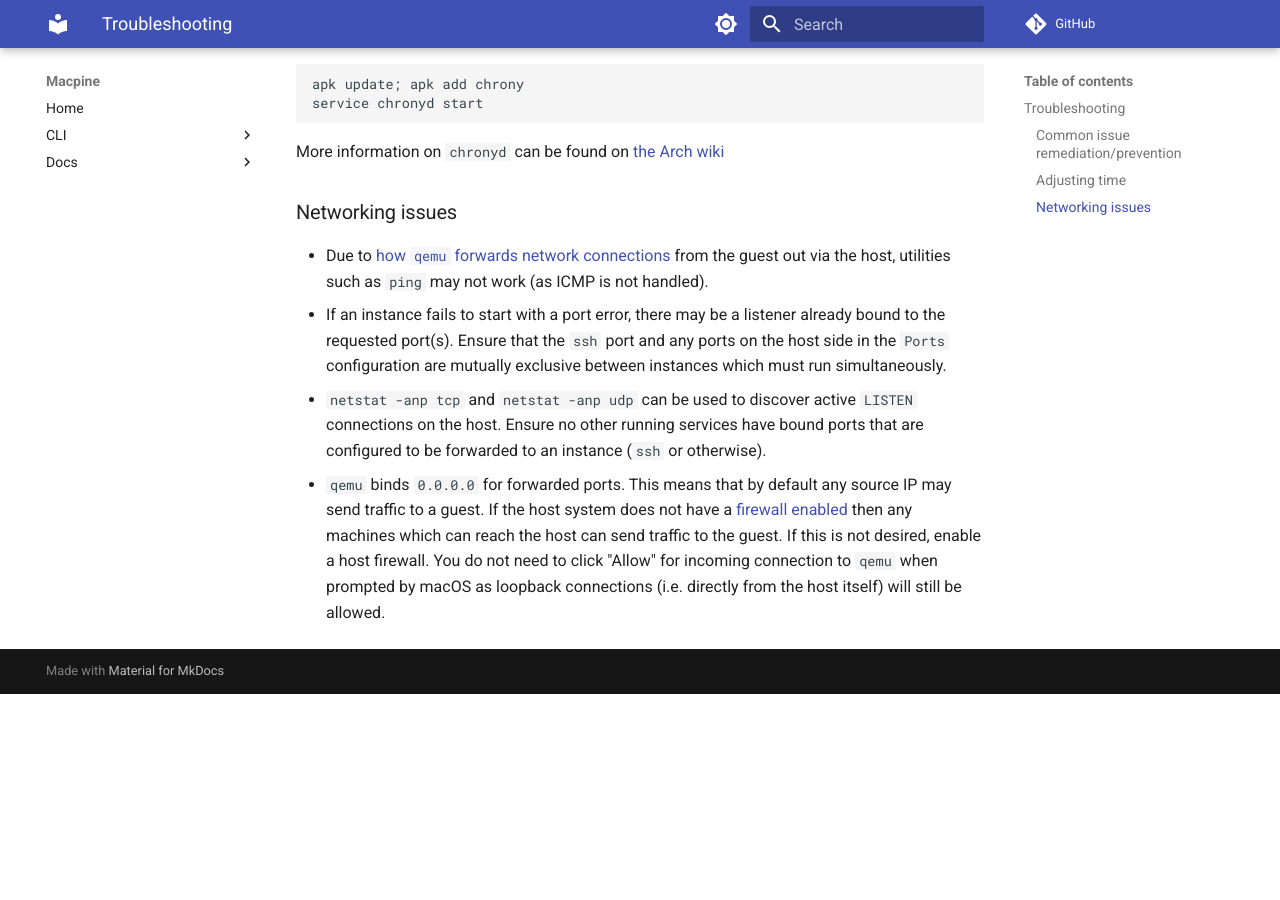
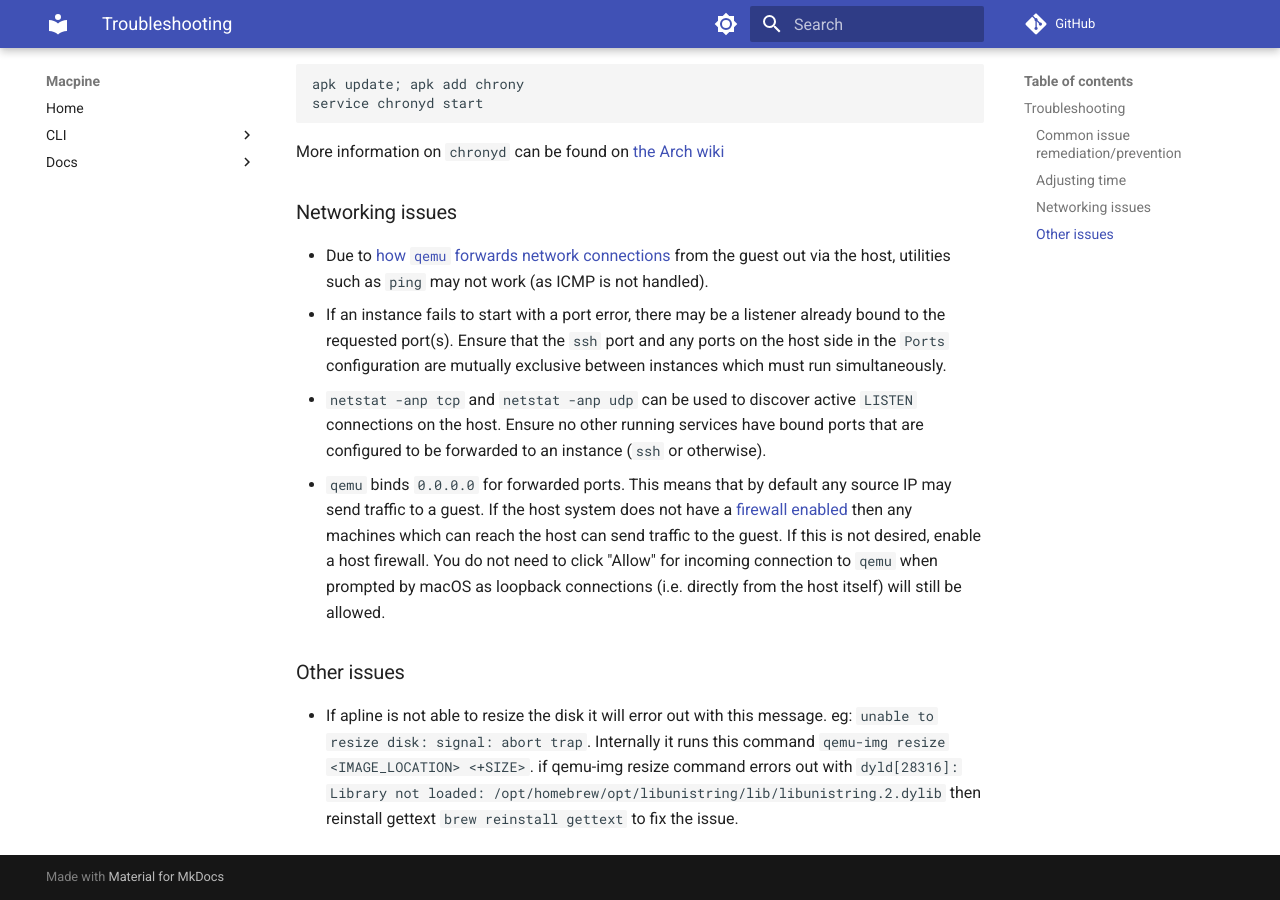
Before and after one commit to beringresearch/macpine, an MkDocs documentation site: the page built from docs/docs/troubleshooting.md, in a window 1280 px wide and 900 px high, scrolled down 1018 px. Built offline with MkDocs 1.6.1 and Material for MkDocs 9.7.7, drawn with Linux system fonts in a browser that asks for light colours; comment, search, counter and statistics services are not loaded; before the commit the page ends 1712 px from its top, so only the background shows below that.

Commit message:
Update troubleshooting.md

```diff
--- a/docs/docs/troubleshooting.md
+++ b/docs/docs/troubleshooting.md
@@ -52,3 +52,7 @@ More information on `chronyd` can be found on [the Arch wiki](https://wiki.archl
     machines which can reach the host can send traffic to the guest. If this is not desired, enable a host firewall. You do not need to
     click "Allow" for incoming connection to `qemu` when prompted by macOS as loopback connections (i.e. directly from the host itself)
     will still be allowed.
+
+### Other issues
+
+* If apline is not able to resize the disk it will error out with this message. eg: `unable to resize disk: signal: abort trap`. Internally it runs this command `qemu-img resize <IMAGE_LOCATION> <+SIZE>`. if qemu-img resize command errors out with `dyld[28316]: Library not loaded: /opt/homebrew/opt/libunistring/lib/libunistring.2.dylib` then reinstall gettext `brew reinstall gettext` to fix the issue.
```
